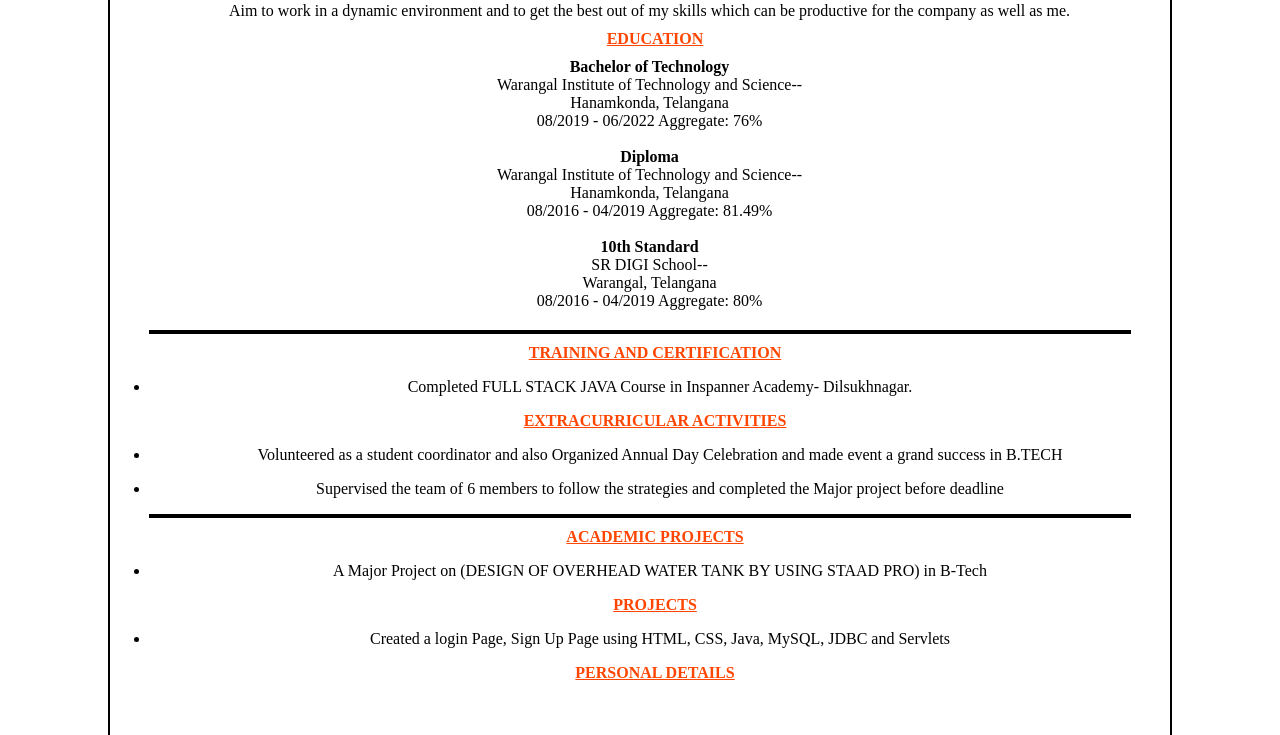
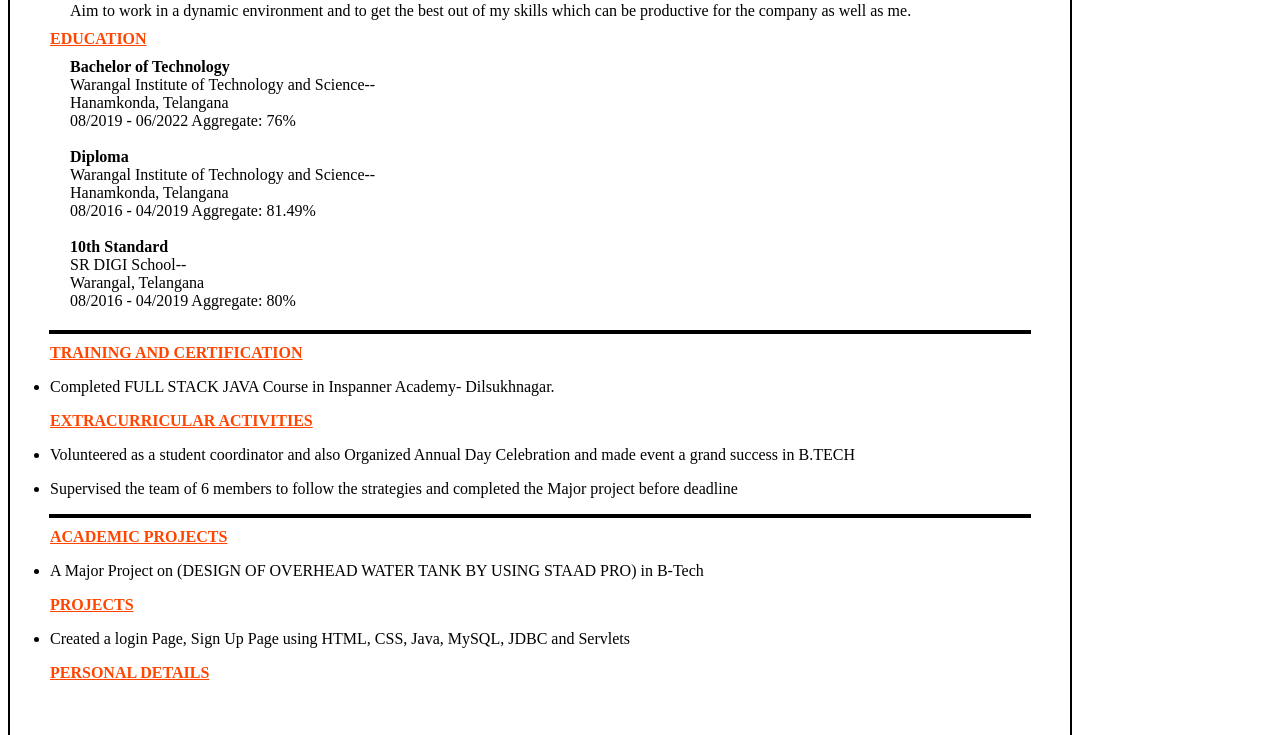
Before and after one commit to Rohith-Madipelly/Myresume, a plain HTML site: page Resume.html in a window 1280 px wide. Shown: the part 127-862 px from the top of the page. Drawn offline with Linux system fonts and the light colour scheme.

Commit message:
This is my Resume

```diff
--- a/Resume.html
+++ b/Resume.html
@@ -43,7 +43,7 @@
 	</style>
 </head>
 <body>
-	<center>
+	<!-- <center> -->
 	<div class="outbox">
 		<h1>ROHITH MADIPELLY</h1>
 		<div>
@@ -85,7 +85,7 @@
 	</div>
 
 	<button onclick="window.print()">Print Resume</button>
-</center>
+<!-- </center> -->
 <link rel="stylesheet" type="text/css" href="https://cdnjs.cloudflare.com/ajax/libs/font-awesome/6.3.0/css/all.min.css">
 </body>
 </html>
```
